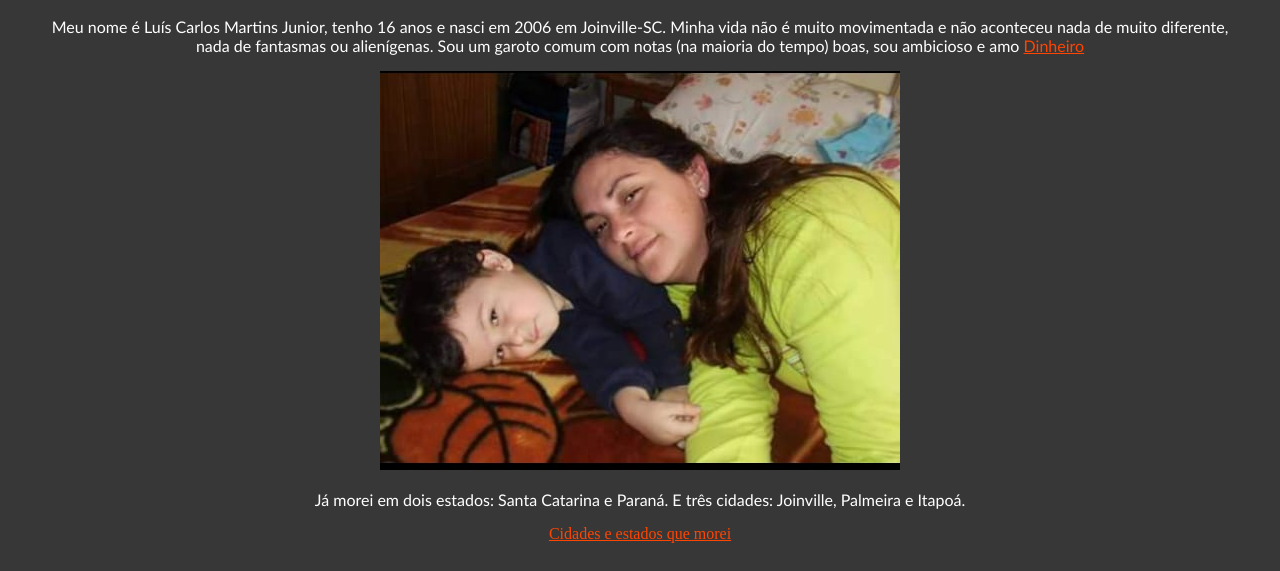
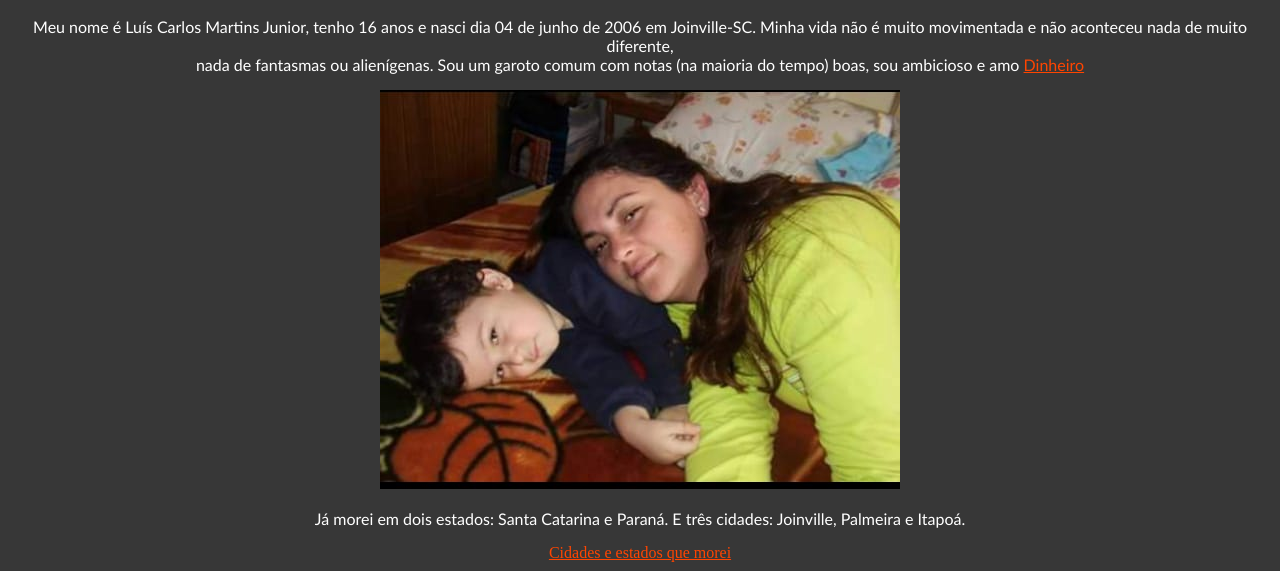
Before and after one commit to luisc5martins/biografialuis, a plain HTML site: page index.html in a window 1280 px wide. Shown: the part 110-681 px from the top of the page. Drawn offline with Linux system fonts and the light colour scheme.

Commit message:
Edição data de nascimento
de "nasci em 2006" para "Nasci dia 04 de junho de 2006"

```diff
--- a/index.html
+++ b/index.html
@@ -11,7 +11,7 @@
     <h1>L. C. Martins</h1>
 
     <p>
-      Meu nome é Luís Carlos Martins Junior, tenho 16 anos e nasci em 2006 em
+      Meu nome é Luís Carlos Martins Junior, tenho 16 anos e nasci dia 04 de junho de 2006 em
       Joinville-SC. Minha vida não é muito movimentada e não aconteceu nada de
       muito diferente, <br />
       nada de fantasmas ou alienígenas. Sou um garoto comum com notas (na
```
